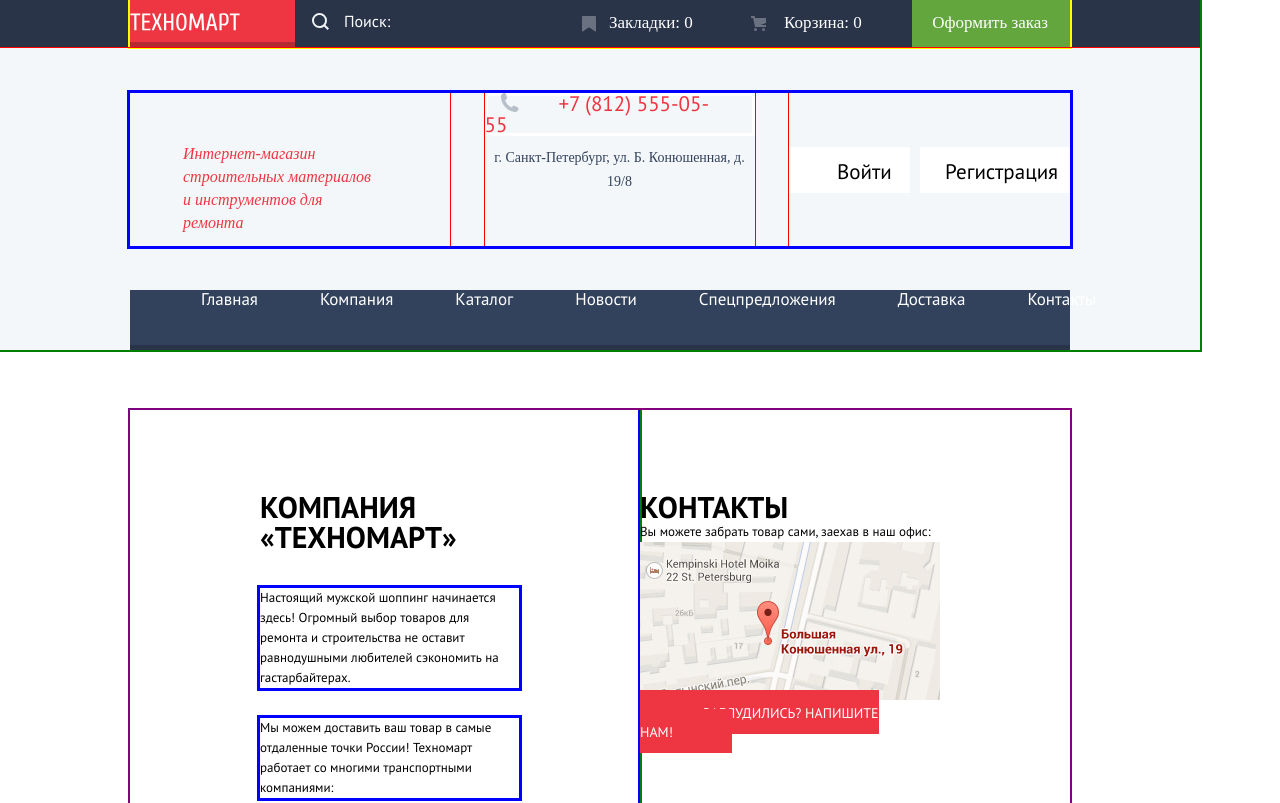
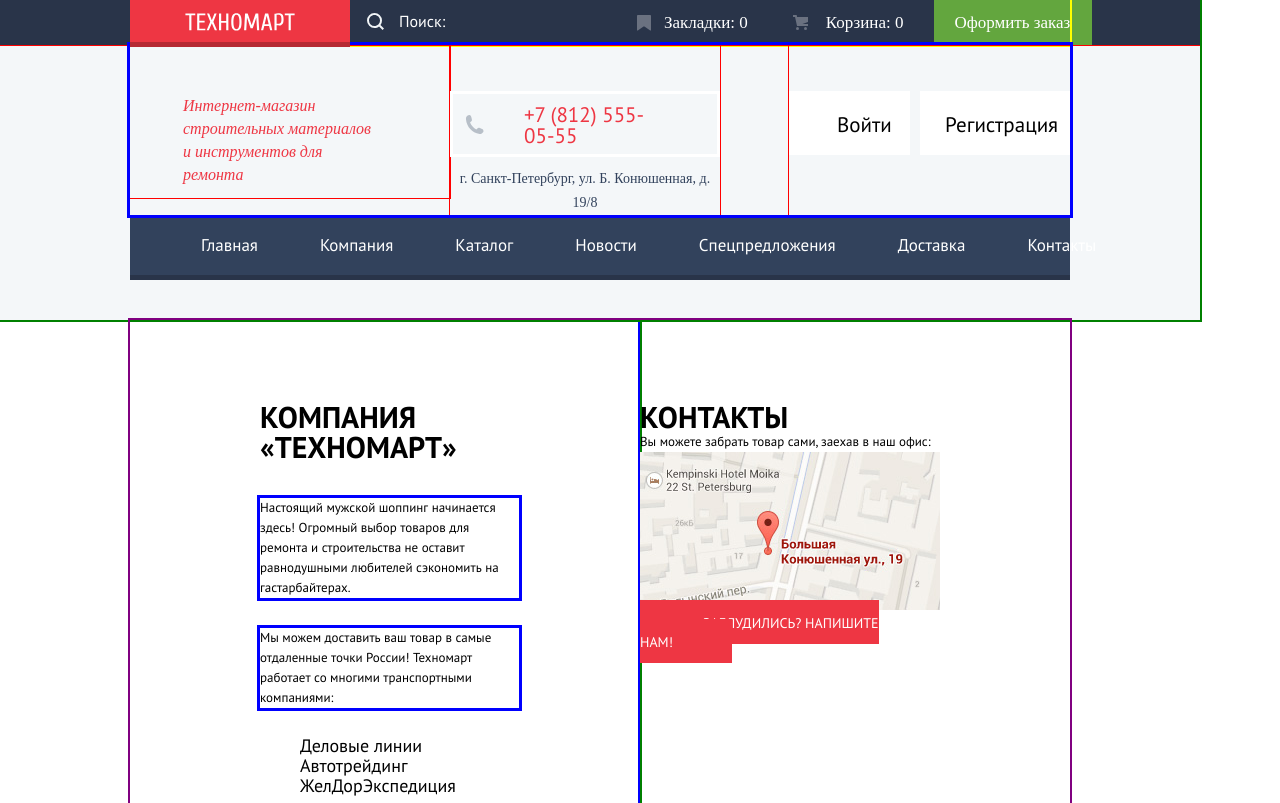
Before and after one commit to king-midas/431487-technomart-24, a plain HTML site: page index.html in a window 1280 px wide. Shown: the top 803 px of the page. Drawn offline with Linux system fonts and the light colour scheme; a web font is replaced by a local one.

Commit message:
Update style.css
+ Исправление стилизации Шапки

```diff
--- a/css/style.css
+++ b/css/style.css
@@ -31,6 +31,8 @@ body {
 .logo-top {
   height: 47px;
   margin: 0px;
+  position: absolute;
+  left: 130px;
 
 }
 
@@ -48,7 +50,8 @@ body {
   padding-top: 13px;
   padding-right: 54px;
   padding-bottom: 16px;
-  padding-right: 55px;
+  padding-left: 55px;
+
 
 }
 
@@ -107,6 +110,7 @@ body {
   color: white;
   text-decoration: none;
   width: 150px;
+  white-space: nowrap;
 
 }
 
@@ -209,6 +213,10 @@ body {
   text-align: left;
   color: #ee3643;
   line-height: 21px;
+}
+
+.site-info__telephone-container {
+  margin-top: 46px;
 }
 
 .site-info__adress {
@@ -681,10 +689,10 @@ text-decoration: none;
 /*---top-menu---*/
 
 .top-menu-wrapper {
-  width: 940px;
+  width: 720px;
   display: flex;
   justify-content: space-between;
-  margin-left: 130px;
+  margin-left: 350px;
   margin-right: 130px;
   outline: 2px solid yellow;
 
@@ -694,7 +702,6 @@ text-decoration: none;
   outline: 1px solid red;
   width: 1200px;
   background-color: #293449;
-  margin-bottom: 46px;
   display: flex;
 
 }
@@ -715,8 +722,7 @@ text-decoration: none;
   margin-left: 130px;
   margin-right: 130px;
   display: flex;
-  justify-content: space-between;
-  margin-bottom: 44px;
+  /* justify-content: space-between; */
 
 }
 
@@ -733,9 +739,11 @@ text-decoration: none;
 .site-info {
   width: 270px;
   outline: 1px solid red;
+  margin-right: 69px;
 }
 
 .site-info__telephone-container {
+  display: inline-block;
   width: 270px;
   box-shadow: inset -3px -3px 0 0 white,
               inset 3px 3px 0 0 white;
@@ -743,6 +751,7 @@ text-decoration: none;
 }
 
 .site-info__telephone {
+  display: inline-block;
   padding-top: 13px;
   padding-right: 52px;
   padding-bottom: 11px;
@@ -750,15 +759,17 @@ text-decoration: none;
   background-image: url("../img/icon-phone.svg");
   background-repeat: no-repeat;
   background-position: 15px center;
-  ;
 }
 
 .autorization-menu {
   display: flex;
-  align-items: center;
+  /* align-items: center; */
   justify-content: space-between;
   width: 281px;
   outline: 1px solid red;
+  padding-top: 46px;
+  padding-bottom: 60px;
+
 }
 
 .autorization-menu__btn--login {
@@ -789,11 +800,15 @@ text-decoration: none;
 
 .site-navigation {
   display: flex;
+  margin:0px;
   justify-content: space-around;
   min-height: 60px;
   margin-bottom: 60px;
   box-shadow: inset 0px -5px 0 0 #293449;
+}
 
+.site-navigation a {
+  display: inline-block;
 }
 
 /*---about-us---*/
```
